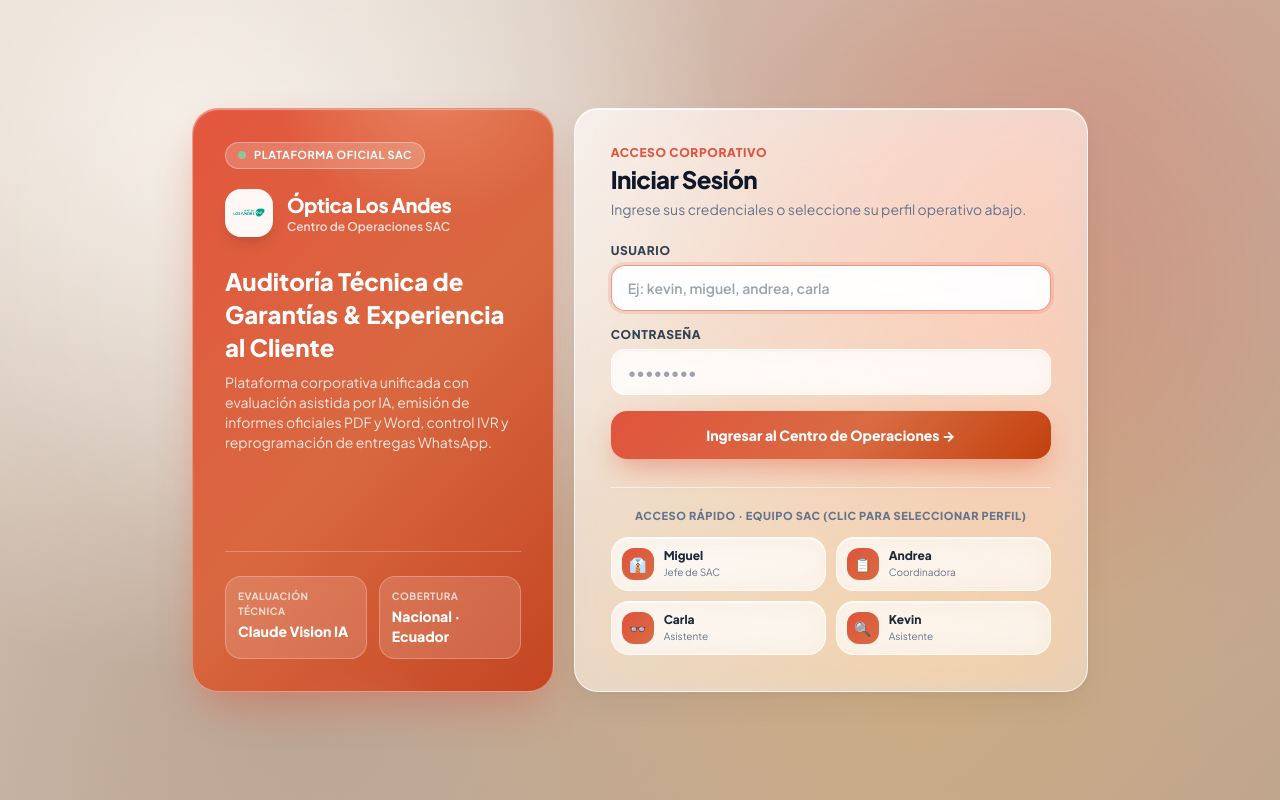
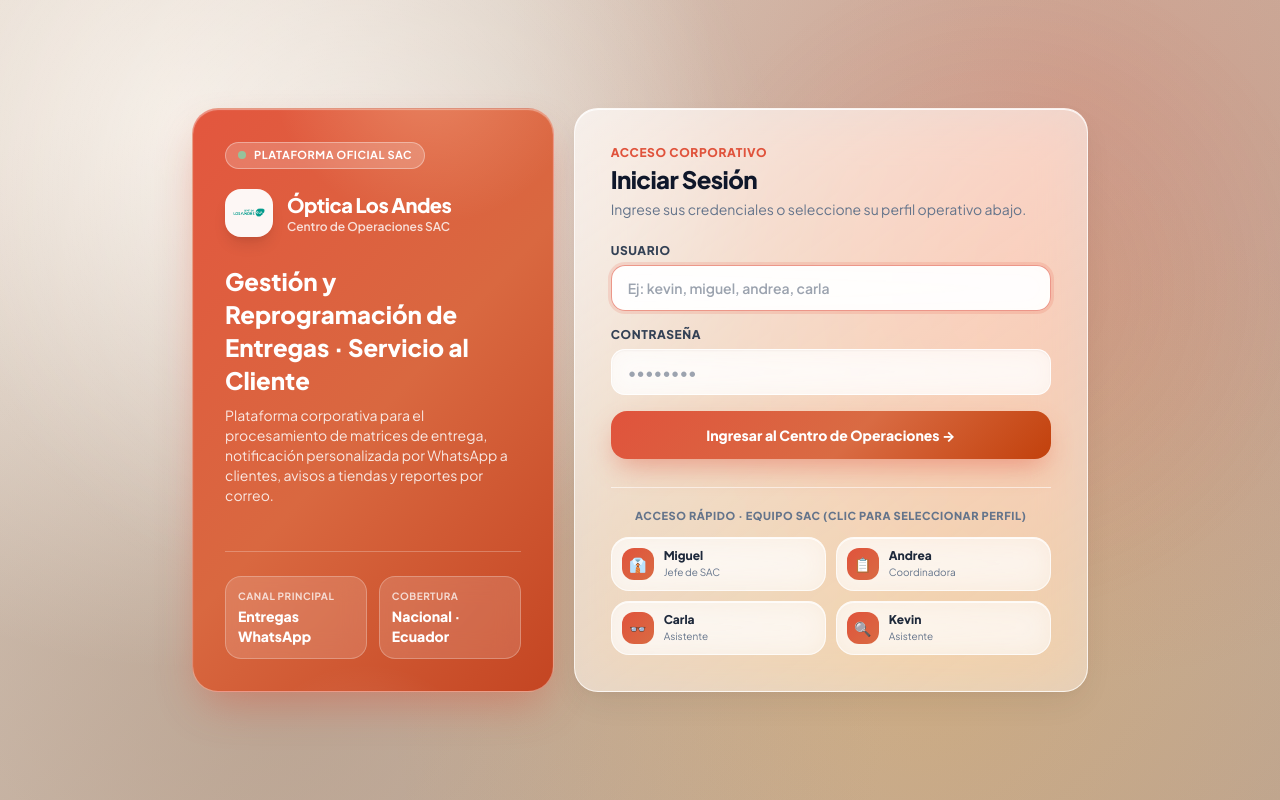
Before and after one commit to KevinHinojosa1/optica-garantias, a FastAPI app: page /login in a window 1280 px wide. Run offline with FastAPI, Linux system fonts and the light colour scheme; some libraries are stand-ins or nearby versions.

Commit message:
feat(ui): show only Entregas WA module in UI while preserving other modules commented for future activation

```diff
--- a/main.py
+++ b/main.py
@@ -159,7 +159,7 @@ app.include_router(cuaderno_router)
 
 @app.get("/")
 async def root():
-    return RedirectResponse(url="/dashboard")
+    return RedirectResponse(url="/envios-whatsapp")
 
 
 @app.api_route("/health", methods=["GET", "HEAD"])
@@ -175,7 +175,7 @@ async def not_found_handler(request: Request, exc):
         from fastapi.responses import JSONResponse
 
         return JSONResponse(status_code=404, content={"detail": "Recurso no encontrado"})
-    return RedirectResponse(url="/clientes")
+    return RedirectResponse(url="/envios-whatsapp")
 
 
 if __name__ == "__main__":
--- a/routers/auth_router.py
+++ b/routers/auth_router.py
@@ -13,7 +13,7 @@ def _obtener_ip_cliente(request: Request) -> str:
     return request.client.host if request.client else "127.0.0.1"
 
 @router.get("/login", response_class=HTMLResponse)
-async def login_page(request: Request, next: str = "/dashboard", error: str = None):
+async def login_page(request: Request, next: str = "/envios-whatsapp", error: str = None):
     ip = _obtener_ip_cliente(request)
     bloqueado, min_restantes = AuthService.verificar_bloqueo(ip, "")
 
@@ -27,7 +27,7 @@ async def login_page(request: Request, next: str = "/dashboard", error: str = No
         "login.html",
         {
             "usuarios": usuarios,
-            "next_url": next or "/dashboard",
+            "next_url": next or "/envios-whatsapp",
             "error": msg_error,
             "bloqueado": bloqueado,
         },
@@ -38,7 +38,7 @@ async def procesar_login(
     request: Request,
     username: str = Form(...),
     password: str = Form(...),
-    next_url: str = Form(default="/dashboard"),
+    next_url: str = Form(default="/envios-whatsapp"),
 ):
     ip = _obtener_ip_cliente(request)
     user, error_msg = AuthService.autenticar(username, password, ip=ip)
@@ -50,7 +50,7 @@ async def procesar_login(
             "login.html",
             {
                 "usuarios": usuarios,
-                "next_url": next_url or "/dashboard",
+                "next_url": next_url or "/envios-whatsapp",
                 "error": error_msg or "Usuario o contraseña incorrectos.",
                 "selected_username": username.strip().lower() if username else "",
             },
@@ -59,7 +59,7 @@ async def procesar_login(
 
     # Autenticación exitosa: generar token criptográfico firmado
     token = AuthService.crear_token(user["username"])
-    destino = next_url if next_url and next_url.startswith("/") and next_url != "/login" else "/dashboard"
+    destino = next_url if next_url and next_url.startswith("/") and next_url not in ("/login", "/dashboard") else "/envios-whatsapp"
 
     is_https = request.url.scheme == "https" or request.headers.get("x-forwarded-proto") == "https"
 
--- a/templates/login.html
+++ b/templates/login.html
@@ -38,18 +38,18 @@
 
         <div class="pt-2">
           <h2 class="text-2xl font-extrabold text-white leading-snug">
-            Auditoría Técnica de Garantías & Experiencia al Cliente
+            Gestión y Reprogramación de Entregas · Servicio al Cliente
           </h2>
           <p class="text-xs sm:text-sm text-white/85 mt-2 leading-relaxed">
-            Plataforma corporativa unificada con evaluación asistida por IA, emisión de informes oficiales PDF y Word, control IVR y reprogramación de entregas WhatsApp.
+            Plataforma corporativa para el procesamiento de matrices de entrega, notificación personalizada por WhatsApp a clientes, avisos a tiendas y reportes por correo.
           </p>
         </div>
       </div>
 
       <div class="relative z-10 pt-6 mt-6 border-t border-white/25 grid grid-cols-2 gap-3 text-white">
         <div class="rounded-2xl bg-white/15 backdrop-blur-md border border-white/25 p-3">
-          <p class="text-[10px] font-bold uppercase tracking-wider text-white/75">Evaluación Técnica</p>
-          <p class="text-sm font-extrabold mt-0.5">Claude Vision IA</p>
+          <p class="text-[10px] font-bold uppercase tracking-wider text-white/75">Canal Principal</p>
+          <p class="text-sm font-extrabold mt-0.5">Entregas WhatsApp</p>
         </div>
         <div class="rounded-2xl bg-white/15 backdrop-blur-md border border-white/25 p-3">
           <p class="text-[10px] font-bold uppercase tracking-wider text-white/75">Cobertura</p>
@@ -75,7 +75,7 @@
         {% endif %}
 
         <form method="POST" action="/login" class="space-y-4">
-          <input type="hidden" name="next_url" value="{{ next_url or '/dashboard' }}">
+          <input type="hidden" name="next_url" value="{{ next_url or '/envios-whatsapp' }}">
 
           <div>
             <label class="block text-xs font-extrabold text-slate-700 uppercase tracking-wider mb-1.5" for="username">
```
Also changed, not shown: templates/base.html (+21 -15 lines).
